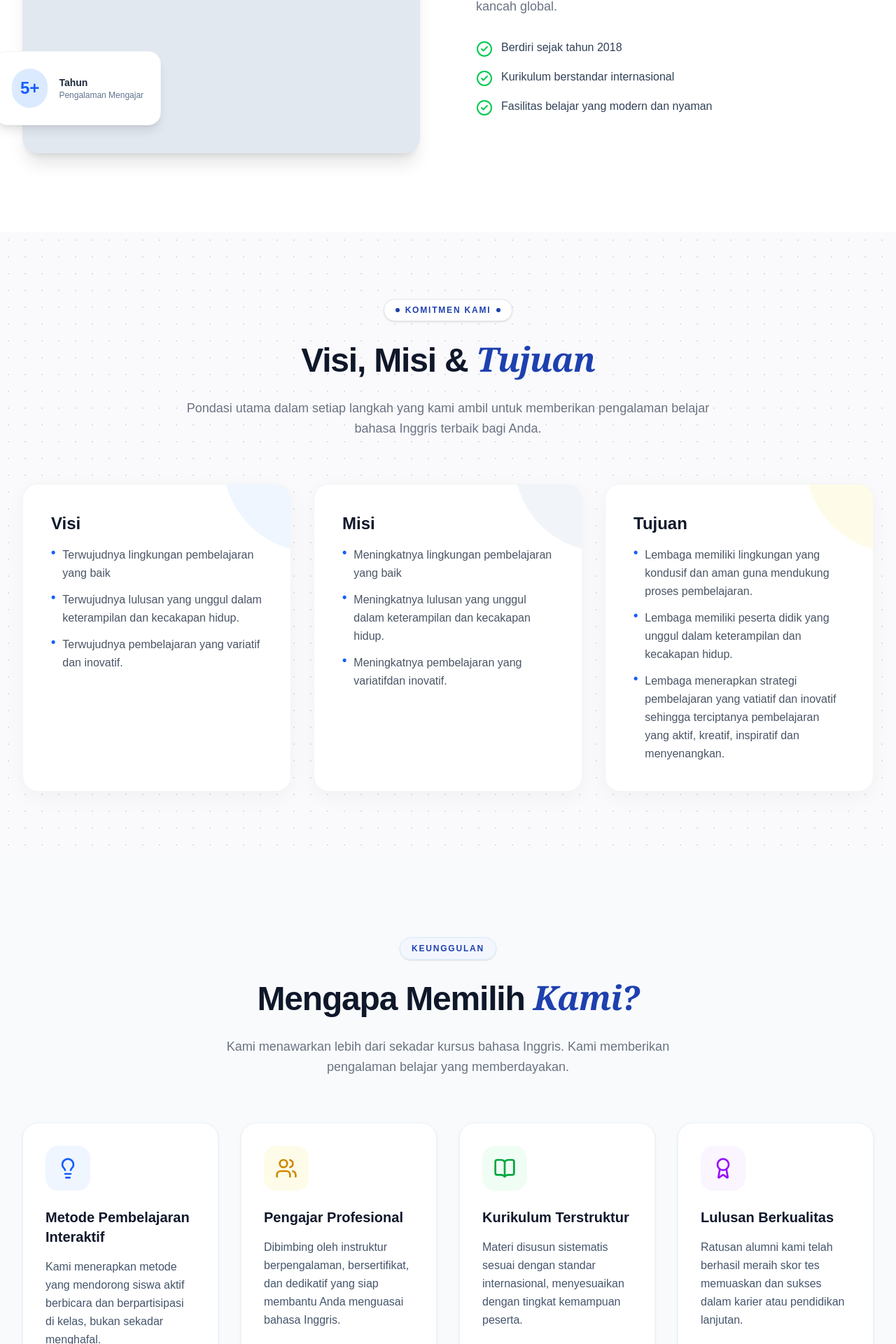
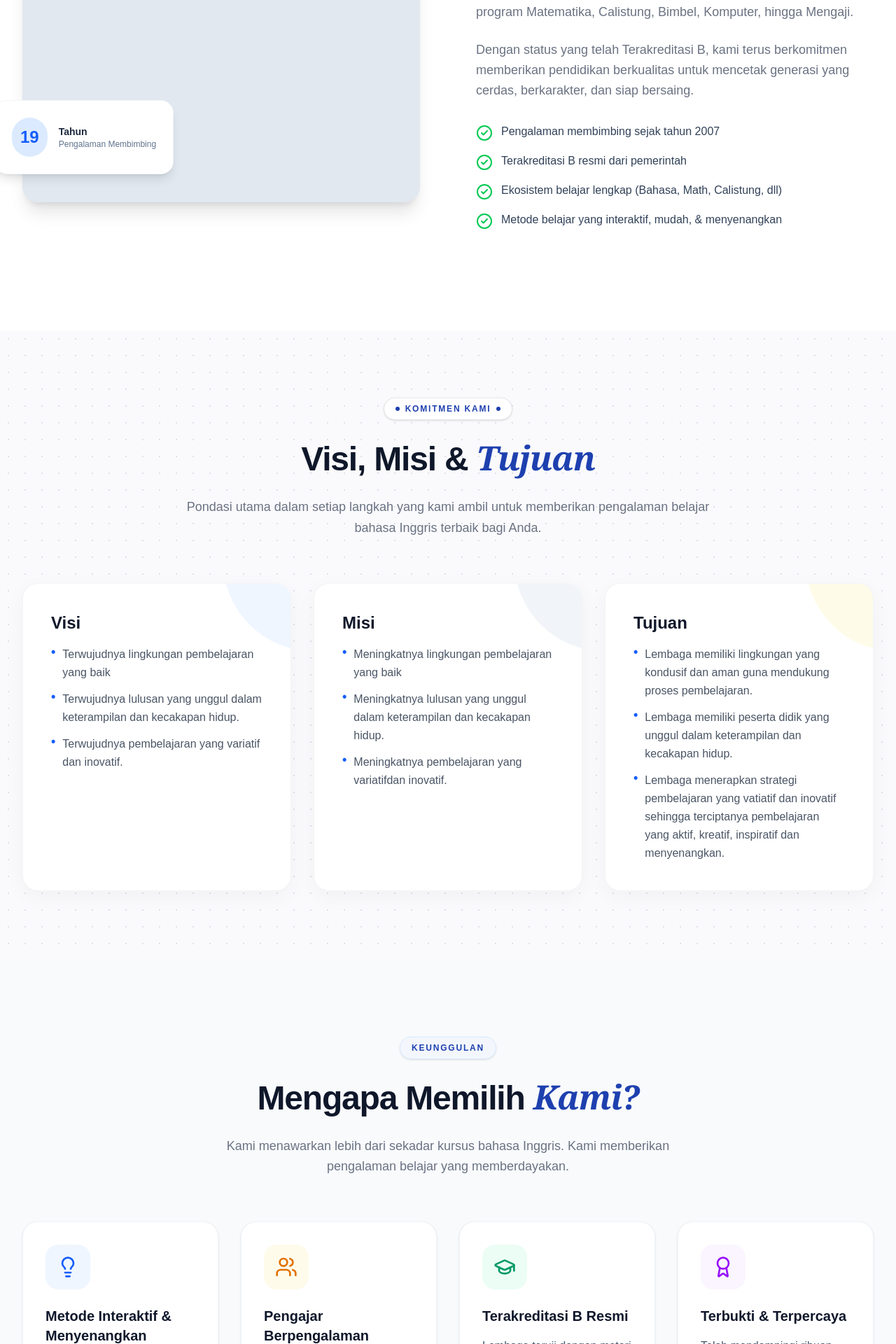
Before and after one commit to ariabagaswara23/smartinenglish-web, a Next.js app: page /about in a window 1280 px wide. Shown: the part 1826-3746 px from the top of the page at 70% size. Built offline with nearby package versions, Linux system fonts and the light colour scheme.

Commit message:
feat: editing about and cta whatsapp

```diff
--- a/components/Navbar.tsx
+++ b/components/Navbar.tsx
@@ -70,12 +70,13 @@ export default function Navbar() {
 
           {/* CTA Button (Desktop) */}
           <div className="hidden md:flex items-center">
-            <Link
+            {/* <Link
               href="/daftar"
               className="bg-primary hover:bg-blue-900 text-primary-foreground font-bold py-2.5 px-6 rounded-full transition-colors duration-300 text-sm shadow-md hover:shadow-lg"
             >
               Daftar Sekarang
-            </Link>
+            </Link> */}
+            <a href="https://wa.me/6282129183000" target="_blank" rel="noopener noreferrer" className="bg-primary hover:bg-blue-900 text-primary-foreground font-bold py-2.5 px-6 rounded-full transition-colors duration-300 text-sm shadow-md hover:shadow-lg">Daftar Sekarang</a>
           </div>
 
           {/* Mobile Menu Button */}
@@ -119,13 +120,14 @@ export default function Navbar() {
             </Link>
           ))}
           <div className="pt-4 pb-2 px-3">
-            <Link
+            {/* <Link
               href="/daftar"
               className="flex justify-center w-full bg-primary hover:bg-blue-900 text-primary-foreground font-bold py-3 px-6 rounded-full transition-colors duration-300 shadow-md"
               onClick={() => setIsMobileMenuOpen(false)}
             >
               Daftar Sekarang
-            </Link>
+            </Link> */}
+            <a href="https://wa.me/6282129183000" target="_blank" rel="noopener noreferrer" className="flex justify-center w-full bg-primary hover:bg-blue-900 text-primary-foreground font-bold py-3 px-6 rounded-full transition-colors duration-300 shadow-md mt-2" onClick={() => setIsMobileMenuOpen(false)}>Daftar Sekarang</a>
           </div>
         </div>
       </div>
--- a/components/about/ImpactCounter.tsx
+++ b/components/about/ImpactCounter.tsx
@@ -1,10 +1,22 @@
 export default function ImpactCounter() {
   const stats = [
-    { value: "500+", label: "Siswa Aktif & Alumni" },
-    { value: "98%", label: "Tingkat Kepuasan" },
-    { value: "15+", label: "Pengajar Profesional" },
-    { value: "5+", label: "Tahun Pengalaman" },
-  ];
+  {
+    value: "1.000+",
+    label: "Siswa & Alumni"
+  },
+  {
+    value: "19+",
+    label: "Tahun Pengalaman"
+  },
+  {
+    value: "15+",
+    label: "Pengajar Dedikatif"
+  },
+  {
+    value: "B",
+    label: "Akreditasi"
+  },
+];
 
   return (
     <section className="py-12 bg-blue-600 relative overflow-hidden">
--- a/components/about/OurStory.tsx
+++ b/components/about/OurStory.tsx
@@ -3,9 +3,10 @@ import { CheckCircle2 } from "lucide-react";
 
 export default function OurStory() {
   const milestones = [
-    "Berdiri sejak tahun 2018",
-    "Kurikulum berstandar internasional",
-    "Fasilitas belajar yang modern dan nyaman",
+    "Pengalaman membimbing sejak tahun 2007",
+    "Terakreditasi B resmi dari pemerintah",
+    "Ekosistem belajar lengkap (Bahasa, Math, Calistung, dll)",
+    "Metode belajar yang interaktif, mudah, & menyenangkan",
   ];
 
   return (
@@ -31,11 +32,11 @@ export default function OurStory() {
             <div className="absolute bottom-10 -left-10 bg-white p-6 rounded-2xl shadow-lg border border-slate-100 hidden md:block">
               <div className="flex items-center space-x-4">
                 <div className="bg-blue-100 p-3 rounded-full">
-                  <span className="text-2xl font-bold text-blue-600">5+</span>
+                  <span className="text-2xl font-bold text-blue-600">19</span>
                 </div>
                 <div>
                   <p className="text-sm font-bold text-slate-800">Tahun</p>
-                  <p className="text-xs text-slate-500">Pengalaman Mengajar</p>
+                  <p className="text-xs text-slate-500">Pengalaman Membimbing</p>
                 </div>
               </div>
             </div>
@@ -54,10 +55,13 @@ export default function OurStory() {
             </h2>
             <div className="space-y-6 text-gray-500 text-lg leading-relaxed mb-8">
               <p>
-                Berawal dari semangat untuk menjembatani kesenjangan kemampuan berbahasa Inggris di masyarakat, kami mendirikan lembaga ini dengan satu tujuan sederhana: membuat belajar bahasa Inggris menjadi mudah, menyenangkan, dan aplikatif.
+                Smart in English (SMILE) didirikan oleh <span className="font-bold text-primary">Mrs. Nurhasanah, S.Pd.,</span> pada tahun 2007, berawal dari semangat tulus untuk membantu siswa dan warga sekitar menguasai Bahasa Inggris dengan cara yang mudah, menyenangkan, dan aplikatif.
               </p>
               <p>
-                Selama lebih dari 5 tahun, kami telah bertransformasi menjadi pusat pembelajaran bahasa yang dipercaya oleh ratusan siswa, mulai dari anak-anak hingga profesional, yang ingin meraih mimpi mereka di kancah global.
+                Berangkat dari visi menjadi mitra terpercaya dalam pengembangan SDM, perjalanan kami yang telah membentang selama lebih dari 19 tahun ini terus berkembang. SMILE kini tidak hanya berfokus pada Bahasa Inggris, tetapi juga melengkapi kebutuhan belajar anak melalui program Matematika, Calistung, Bimbel, Komputer, hingga Mengaji.
+              </p>
+              <p>
+                Dengan status yang telah Terakreditasi B, kami terus berkomitmen memberikan pendidikan berkualitas untuk mencetak generasi yang cerdas, berkarakter, dan siap bersaing.
               </p>
             </div>
 
--- a/components/about/WhyChooseUs.tsx
+++ b/components/about/WhyChooseUs.tsx
@@ -1,28 +1,28 @@
-import { BookOpen, Users, Award, Lightbulb } from "lucide-react";
+import { Users, Award, Lightbulb, GraduationCap } from "lucide-react";
 
 export default function WhyChooseUs() {
   const reasons = [
   {
-      title: "Metode Pembelajaran Interaktif",
-      description: "Kami menerapkan metode yang mendorong siswa aktif berbicara dan berpartisipasi di kelas, bukan sekadar menghafal.",
+    title: "Metode Interaktif & Menyenangkan",
+    description: "Pembelajaran dirancang aktif, menyenangkan, dan aplikatif — mendorong siswa paham konsep, bukan sekadar menghafal.",
     icon: <Lightbulb className="w-8 h-8 text-blue-600" />,
     bgColor: "bg-blue-50",
   },
   {
-      title: "Pengajar Profesional",
-      description: "Dibimbing oleh instruktur berpengalaman, bersertifikat, dan dedikatif yang siap membantu Anda menguasai bahasa Inggris.",
-      icon: <Users className="w-8 h-8 text-yellow-600" />,
-      bgColor: "bg-yellow-50",
+    title: "Pengajar Berpengalaman",
+    description: "Dibimbing oleh instruktur yang dedikatif, sabar, dan ramah anak, siap mendampingi setiap jenjang sesuai kebutuhan.",
+    icon: <Users className="w-8 h-8 text-amber-600" />,
+    bgColor: "bg-amber-50",
   },
   {
-      title: "Kurikulum Terstruktur",
-      description: "Materi disusun sistematis sesuai dengan standar internasional, menyesuaikan dengan tingkat kemampuan peserta.",
-      icon: <BookOpen className="w-8 h-8 text-green-600" />,
-      bgColor: "bg-green-50",
+    title: "Terakreditasi B Resmi",
+    description: "Lembaga teruji dengan materi dan kurikulum terstruktur yang disesuaikan dengan perkembangan dan standar pendidikan.",
+    icon: <GraduationCap className="w-8 h-8 text-emerald-600" />,
+    bgColor: "bg-emerald-50",
   },
   {
-      title: "Lulusan Berkualitas",
-      description: "Ratusan alumni kami telah berhasil meraih skor tes memuaskan dan sukses dalam karier atau pendidikan lanjutan.",
+    title: "Terbukti & Terpercaya",
+    description: "Telah mendampingi ribuan alumni sejak 2007 untuk meraih kemajuan akademik, kelulusan ujian, hingga kesiapan karier.",
     icon: <Award className="w-8 h-8 text-purple-600" />,
     bgColor: "bg-purple-50",
   },
--- a/components/home-page/About.tsx
+++ b/components/home-page/About.tsx
@@ -1,5 +1,6 @@
 import React from 'react';
 import Link from 'next/link';
+import Image from 'next/image';
 
 export default function About() {
   return (
@@ -21,7 +22,7 @@ export default function About() {
             </h2>
 
             <p className="text-lg text-gray-500 mb-10 leading-relaxed max-w-[540px]">
-              Didirikan sejak tahun 2007 oleh Mrs. Nurhasanah, S.Pd, <b>SMART IN ENGLISH</b> didirikan dengan maksud untuk membantu warga sekitar dan para siswa sekolah dalam mempelajari Bahasa Inggris. Seiring dengan berjalannya waktu, <b>SMART IN ENGLISH</b> berkembang dan mulai membuka beberapa program lain seperti Calistung, Bimbel, Komputer dan Mengaji. Saat ini <b>SMART IN ENGLISH</b> sudah menjadi lembaga yang terakreditasi B.
+              Didirikan sejak tahun 2007 oleh <span className='font-bold text-primary'>Mrs. Nurhasanah, S.Pd</span>, SMART IN ENGLISH didirikan dengan maksud untuk membantu warga sekitar dan para siswa sekolah dalam mempelajari Bahasa Inggris. Seiring dengan berjalannya waktu, SMART IN ENGLISH berkembang dan mulai membuka beberapa program lain seperti Calistung, Bimbel, Komputer dan Mengaji. Saat ini SMART IN ENGLISH sudah menjadi lembaga yang <span className='font-bold text-primary'>Terakreditasi B</span>.
             </p>
 
             <Link
@@ -43,35 +44,27 @@ export default function About() {
 
           {/* Right Image */}
           <div className="lg:w-[50%] relative flex justify-center lg:justify-end">
-            <div className="relative w-full max-w-[500px] lg:max-w-full rounded-3xl overflow-hidden shadow-2xl group border-4 border-white">
+            {/* Move aspect-ratio classes to this wrapper div */}
+            <div className="relative w-full max-w-[500px] lg:max-w-full aspect-[4/3] sm:aspect-[4/3] lg:aspect-[5/4] rounded-3xl overflow-hidden shadow-2xl group border-4 border-white">
               {/* Overlay for premium feel */}
               <div className="absolute inset-0 bg-gradient-to-t from-primary/30 to-transparent opacity-60 group-hover:opacity-30 transition-opacity duration-500 z-10 pointer-events-none"></div>
 
-              <img
-                src="https://images.unsplash.com/photo-1523050854058-8df90110c9f1?ixlib=rb-4.0.3&auto=format&fit=crop&w=1000&q=80"
+              <Image
+                src="/hero.jpg"
                 alt="Gedung Lembaga smArt in english"
-                className="w-full h-auto object-cover transform group-hover:scale-105 transition-transform duration-700 ease-in-out aspect-[4/3] sm:aspect-[4/3] lg:aspect-[5/4]"
+                fill
+                priority
+                sizes="(max-width: 768px) 100vw, (max-width: 1200px) 50vw, 500px"
+                className="object-cover transform group-hover:scale-105 transition-transform duration-700 ease-in-out"
               />
-
-              {/* Floating Element on Image */}
-              <div className="absolute bottom-6 left-6 z-20">
-                <div className="bg-white/95 backdrop-blur-sm p-4 rounded-2xl shadow-lg border border-white/20">
-                  <div className="flex items-center space-x-3">
-                    <div className="w-10 h-10 bg-primary rounded-full flex items-center justify-center text-white font-bold">
-                      <svg className="w-5 h-5" fill="none" stroke="currentColor" viewBox="0 0 24 24" xmlns="http://www.w3.org/2000/svg"><path strokeLinecap="round" strokeLinejoin="round" strokeWidth={2} d="M5 13l4 4L19 7" /></svg>
-                    </div>
-                    <div>
-                      <div className="font-bold text-[#0f172a] text-sm">Metode Efektif</div>
-                      <div className="text-xs text-gray-500">Terbukti sejak 2012</div>
-                    </div>
-                  </div>
-                </div>
-              </div>
             </div>
 
             {/* Decorative background blurs */}
             <div className="absolute -bottom-8 -left-8 w-32 h-32 bg-[#facc15] rounded-full mix-blend-multiply filter blur-2xl opacity-40 animate-pulse"></div>
-            <div className="absolute -top-8 -right-8 w-40 h-40 bg-[#3b82f6] rounded-full mix-blend-multiply filter blur-2xl opacity-30 animate-pulse" style={{ animationDelay: '2s' }}></div>
+            <div
+              className="absolute -top-8 -right-8 w-40 h-40 bg-[#3b82f6] rounded-full mix-blend-multiply filter blur-2xl opacity-30 animate-pulse"
+              style={{ animationDelay: '2s' }}
+            ></div>
           </div>
 
         </div>
--- a/components/home-page/Hero.tsx
+++ b/components/home-page/Hero.tsx
@@ -66,12 +66,20 @@ export default function Hero() {
 
             {/* Action Buttons */}
             <div className="flex flex-col sm:flex-row gap-4 w-full sm:w-auto">
-              <Link
+              {/* <Link
                 href="/daftar"
                 className="inline-flex justify-center items-center px-8 py-3.5 rounded-full bg-[#2546a1] text-white font-bold hover:bg-[#1a347d] transition-all shadow-md hover:shadow-lg hover:-translate-y-0.5 text-sm md:text-base"
               >
                 Daftar Kelas Sekarang
-              </Link>
+              </Link> */}
+              <a
+                href="https://wa.me/6282129183000"
+                target="_blank"
+                rel="noopener noreferrer"
+                className="inline-flex justify-center items-center px-8 py-3.5 rounded-full bg-[#2546a1] text-white font-bold hover:bg-[#1a347d] transition-all shadow-md hover:shadow-lg hover:-translate-y-0.5 text-sm md:text-base"
+              >
+                Daftar Kelas Sekarang
+              </a>
               <Link
                 href="/#program"
                 className="inline-flex justify-center items-center px-8 py-3.5 rounded-full border border-[#2546a1]/30 bg-transparent text-[#2546a1] font-bold hover:bg-[#2546a1]/5 transition-all text-sm md:text-base"
```
Lines whose indentation alone changed are shown as unchanged.
